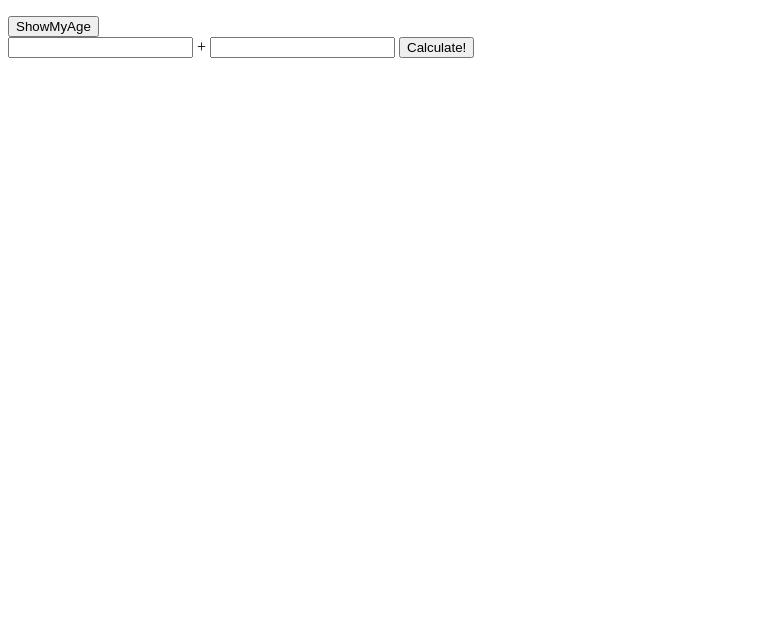
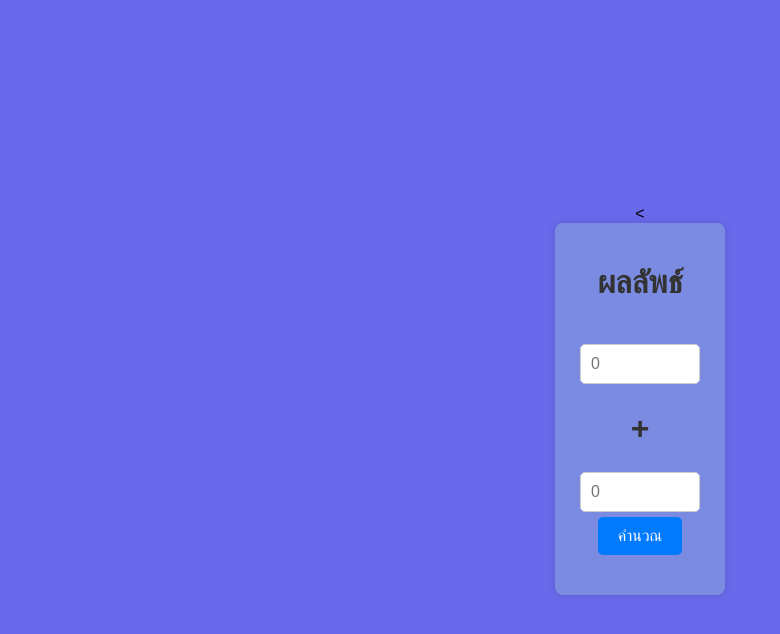
Before and after one commit to NuttachaiWongdee/FE-67319010026, a plain HTML site: page index.html in a window 1280 px wide. Shown: the whole page, without its empty margins (0-780 px from the left). Drawn offline with Linux system fonts and the light colour scheme.

Commit message:
Add files via upload

```diff
--- a/index.html
+++ b/index.html
@@ -1,18 +1,80 @@
-<!DOCTYPE html>
+<<!DOCTYPE html>
 <html lang="en">
 <head>
     <meta charset="UTF-8">
     <meta name="viewport" content="width=device-width, initial-scale=1.0">
     <title>TS variable</title>
-    <script src="script.js"></script>
+    <style>
+        /* Center content horizontally and vertically */
+        body {
+            display: flex;
+            flex-direction: column;
+            align-items: center;
+            justify-content: center;
+            height: 100vh;
+            margin: 0;
+            font-family: Arial, sans-serif;
+            background-color: #6969eb;
+        }
+        /* Style the container to center items and add padding */
+        .container {
+            text-align: center;
+            padding: 20px;
+            background: #7c8be2;
+            border-radius: 8px;
+            box-shadow: 0 0 10px rgba(0, 0, 0, 0.1);
+        }
+        /* Style the heading */
+        h1 {
+            margin-bottom: 20px;
+            color: #333;
+        }
+        /* Style the buttons */
+        button {
+            padding: 10px 20px;
+            border: none;
+            border-radius: 5px;
+            background-color: #007bff;
+            color: rgb(250, 248, 248);
+            font-size: 16px;
+            cursor: pointer;
+            transition: background-color 0.3s ease;
+        }
+        button:hover {
+            background-color: #007bff;
+        }
+        /* Style the inputs */
+        input[type="number"] {
+            padding: 10px;
+            border: 1px solid #ccc;
+            border-radius: 5px;
+            font-size: 16px;
+            width: 120px;
+            margin: 5px;
+        }
+        /* Style the result paragraph */
+        #result {
+            font-size: 18px;
+            font-weight: bold;
+            color: #333;
+            margin-top: 20px;
+        }
+    </style>
 </head>
 <body>
-    <p id="age-data"></p>
-    <button onclick="showMyAge()">ShowMyAge</button>
-    <br>
-    <input type="number" id="num1">
-    +
-    <input type="number" id="num2">
-    <button onclick="cal()">Calculate!</button>
+    <div class="container">
+        <h1>ผลลัพธ์</h1>
+               <br>
+        <input type="number" id="num1" placeholder="0">
+        <h1> +</h1>
+        <input type="number" id="num2" placeholder="0">
+        <br>
+        <button onclick="cal()">คำนวณ</button>
+
+        <!-- Element to display the result -->
+        <p id="result"></p>
+    </div>
+
+    <script src="script.js"></script>
 </body>
 </html>
```
